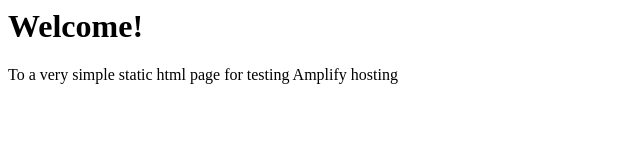
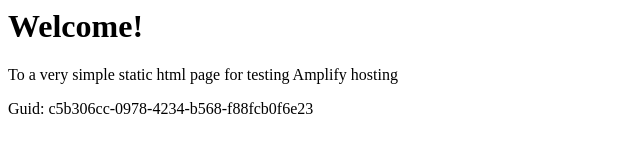
Before and after one commit to aws-aemilia-lhr/Github-PR-Commit-Integration-Test-DoNotTouch-GitHubAutoBuildPrPreviewCanaryTest-v1-prod-eu-west-2, a website: page src/index.html in a window 1280 px wide. Shown: the whole page, without its empty margins (0-640 px from the left). Drawn offline with Linux system fonts and the light colour scheme.

Commit message:
commit from integ tests

```diff
--- a/src/index.html
+++ b/src/index.html
@@ -1,3 +1,5 @@
+
+
 <html lang="en">
 
 <head>
@@ -10,6 +12,6 @@
 <body>
     <h1>Welcome!</h1>
     <p>To a very simple static html page for testing Amplify hosting</p>
-</body>
+    <p>Guid: c5b306cc-0978-4234-b568-f88fcb0f6e23</p></body>
 
 </html>
```
